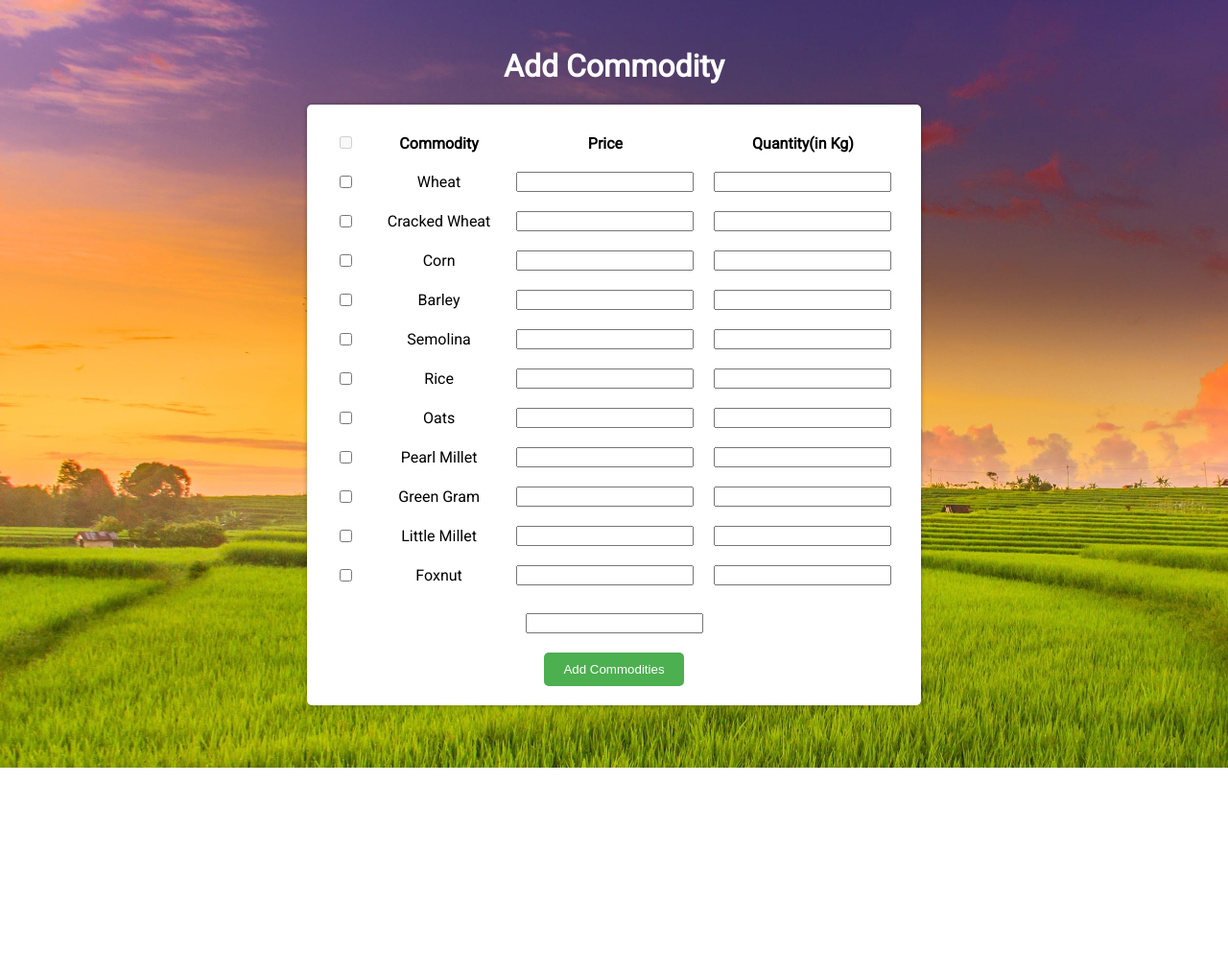
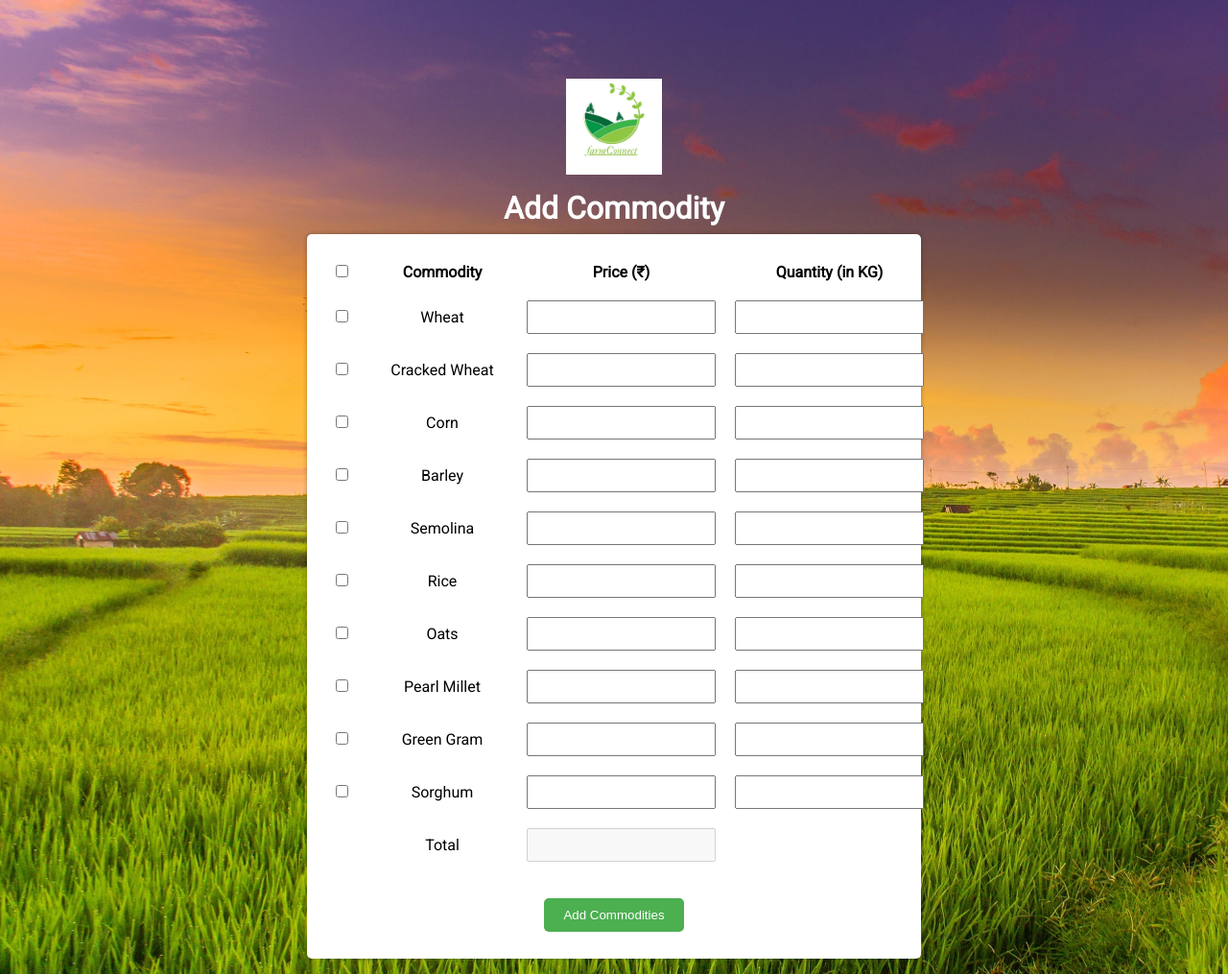
Before and after one commit to Array-JKLU/Project_HackJKLU_2.0, a Django app: template farmConnect/farm/templates/commodity_add.html in a window 1280 px wide. Shown: the whole page at 96% size. Before the commit the page ends 800 px from the top, so only its background shows below. Run offline with Django 4.2, Linux system fonts and the light colour scheme; the template is opened without the code that fills it, so the values that code supplies are empty.

Commit message:
Early Submission Files

```diff
--- a/farmConnect/farm/models.py
+++ b/farmConnect/farm/models.py
@@ -4,7 +4,6 @@ class Commodity(models.Model):
     name = models.CharField(max_length=255)
     price = models.DecimalField(max_digits=10, decimal_places=2)
     quantity = models.PositiveIntegerField()
-    image = models.ImageField(upload_to='commodities')
 
     def __str__(self):
         return self.name
--- a/farmConnect/farm/static/farm/style.css
+++ b/farmConnect/farm/static/farm/style.css
@@ -1,4 +1,9 @@
 @import url("https://fonts.googleapis.com/css2?family=Roboto&display=swap");
+
+* {
+  margin: 0;
+  padding: 8px;
+}
 
 body {
   font-family: "Roboto", sans-serif;
@@ -6,10 +11,29 @@ body {
   background-image: url(./bg.jpg);
 }
 
-h1 {
+h1, h2 {
   text-align: center;
   color: white;
   margin-top: 50px;
+  cursor: default;
+}
+
+li {
+  color: white;
+}
+
+.farm_buttons a:link, .farm_buttons a:visited {
+  background-color: #4caf50;
+  color: white;
+  padding: 14px 25px;
+  text-align: center;
+  text-decoration: none;
+  display: inline-block;
+  border-radius: 8px;
+}
+
+.farm_buttons a:hover, .farm_buttons a:active {
+  background-color: #3e8e41;
 }
 
 form {
@@ -26,8 +50,7 @@ table {
   width: 100%;
 }
 
-td,
-th {
+td, th {
   border: none;
   text-align: center;
   padding: 10px;
--- a/farmConnect/farm/templates/commodity_add.html
+++ b/farmConnect/farm/templates/commodity_add.html
@@ -11,121 +11,118 @@
     <link rel="shortcut icon" href="{% static 'logo.png' %}">
 </head>
 
-<!-- <body>
-    <h1>Add a New Commodity</h1>
-    <form method="post" enctype="multipart/form-data">
-        {% csrf_token %}
-        <tr>
-            <label for="name">Name:</label>
-            <input type="text" id="name" name="name" required>
-        </tr>
-        <tr>
-            <label for="price">Price:</label>
-            <input type="number" id="price" name="price" min="0" step="0.01" required>
-        </tr>
-        <tr>
-            <label for="quantity">Quantity:</label>
-            <input type="number" id="quantity" name="quantity" min="1" required>
-        </tr>
-        <button type="submit">Add Commodity</button>
-    </form>
-</body> -->
+<!-- <input type="text" id="name" name="name" required> -->
 
 <body>
-    <h1>Add Commodity</h1>
-    <form method="post" enctype="multipart/form-data">
+    <h1>
+        <img src="{% static 'logo.png' %}" alt="farmConnect" height="100px" width="100px" />
+        <br>Add Commodity
+    </h1>
+    <form method="post">
         {% csrf_token %}
         <table>
         <tr>
-            <th><input type="checkbox" id="item" name="item" value="Commodity" disabled></th>
+            <th><input onClick="toggleAll(this)" type="checkbox" id="item" name="item" value="Commodity"></th>
             <th>Commodity</th>
-            <th>Price</th>
-            <th>Quantity(in Kg)</th>
+            <th>Price (₹)</th>
+            <th>Quantity (in KG)</th>
         </tr>
         <tr>
-            <td><input type="checkbox" id="item" name="item" value="Wheat"></td>
+            <td><input onchange="disableIt('wheat')" type="checkbox" id="wheat" name="wheat" value="1"></td>
             <td><label for="item">Wheat</label></td>
-            <td><input onblur="findTotal()" type="number" id="price" class="commodity" name="price" min="0" step="0.01" required></td>
-            <td><input type="number" id="quantity" name="quantity" min="1" required></td>
+            <td><input onblur="findTotal()" type="number" id="price" class="commodity" name="wheat1" min="0" step="0.1" required></td>
+            <td><input type="number" id="quantity" name="wheat2" min="1" required></td>
         </tr>
         <tr>
-            <td><input type="checkbox" id="item" name="item" value="Cracked Wheat"></td>
+            <td><input onchange="disableIt('crackedWheat')" type="checkbox" id="crackedWheat" name="crackedWheat" value="1"></td>
             <td><label for="item">Cracked Wheat</label></td>
-            <td><input onblur="findTotal()" type="number" id="price" class="commodity" name="price" min="0" step="0.01" required></td>
-            <td><input type="number" id="quantity" name="quantity" min="1" required></td>
+            <td><input onblur="findTotal()" type="number" id="price" class="commodity" name="crackedWheat1" min="0" step="0.1" required></td>
+            <td><input type="number" id="quantity" name="crackedWheat2" min="1" required></td>
         </tr>
         <tr>
-            <td><input type="checkbox" id="item" name="item" value="Corn"></td>
+            <td><input onchange="disableIt('corn')" type="checkbox" id="corn" name="item" value="1"></td>
             <td><label for="item">Corn</label></td>
-            <td><input onblur="findTotal()" type="number" id="price" class="commodity" name="price" min="0" step="0.01" required></td>
-            <td><input type="number" id="quantity" name="quantity" min="1" required></td>
+            <td><input onblur="findTotal()" type="number" id="price" class="commodity" name="corn1" min="0" step="0.1" required></td>
+            <td><input type="number" id="quantity" name="corn2" min="1" required></td>
         </tr>
         <tr>
-            <td><input type="checkbox" id="item" name="item" value="Barley"></td>
+            <td><input onchange="disableIt('barley')" type="checkbox" id="barley" name="item" value="1"></td>
             <td><label for="item">Barley</label></td>
-            <td><input onblur="findTotal()" type="number" id="price" class="commodity" name="price" min="0" step="0.01" required></td>
-            <td><input type="number" id="quantity" name="quantity" min="1" required></td>
+            <td><input onblur="findTotal()" type="number" id="price" class="commodity" name="barley1" min="0" step="0.1" required></td>
+            <td><input type="number" id="quantity" name="barley2" min="1" required></td>
         </tr>
         <tr>
-            <td><input type="checkbox" id="item" name="item" value="Semolina"></td>
+            <td><input onchange="disableIt('semolina')" type="checkbox" id="semolina" name="item" value="1"></td>
             <td><label for="item">Semolina</label></td>
-            <td><input onblur="findTotal()" type="number" id="price" class="commodity" name="price" min="0" step="0.01" required></td>
-            <td><input type="number" id="quantity" name="quantity" min="1" required></td>
+            <td><input onblur="findTotal()" type="number" id="price" class="commodity" name="semolina1" min="0" step="0.1" required></td>
+            <td><input type="number" id="quantity" name="semolina2" min="1" required></td>
         </tr>
         <tr>
-            <td><input type="checkbox" id="item" name="item" value="Puffed Rice"></td>
+            <td><input onchange="disableIt('x')" type="checkbox" id="rice" name="item" value="1"></td>
             <td><label for="item">Rice</label></td>
-            <td><input onblur="findTotal()" type="number" id="price" class="commodity" name="price" min="0" step="0.01" required></td>
-            <td><input type="number" id="quantity" name="quantity" min="1" required></td>
+            <td><input onblur="findTotal()" type="number" id="price" class="commodity" name="rice1" min="0" step="0.1" required></td>
+            <td><input type="number" id="quantity" name="rice2" min="1" required></td>
         </tr>
         <tr>
-            <td><input type="checkbox" id="item" name="item" value="Oats"></td>
+            <td><input onchange="disableIt('x')" type="checkbox" id="item" name="item" value="1"></td>
             <td><label for="item">Oats</label></td>
-            <td><input onblur="findTotal()" type="number" id="price" class="commodity" name="price" min="0" step="0.01" required></td>
-            <td><input type="number" id="quantity" name="quantity" min="1" required></td>
+            <td><input onblur="findTotal()" type="number" id="price" class="commodity" name="oats1" min="0" step="0.1" required></td>
+            <td><input type="number" id="quantity" name="oats2" min="1" required></td>
         </tr>
         <tr>
-            <td><input type="checkbox" id="item" name="item" value="Pearl Millet"></td>
+            <td><input onchange="disableIt('x')" type="checkbox" id="item" name="item" value="1"></td>
             <td><label for="item">Pearl Millet</label></td>
-            <td><input onblur="findTotal()" type="number" id="price" class="commodity" name="price" min="0" step="0.01" required></td>
-            <td><input type="number" id="quantity" name="quantity" min="1" required></td>
+            <td><input onblur="findTotal()" type="number" id="price" class="commodity" name="pearlMillet1" min="0" step="0.1" required></td>
+            <td><input type="number" id="quantity" name="pearlMillet2" min="1" required></td>
         </tr>
         <tr>
-            <td><input type="checkbox" id="item" name="item" value="Green Gram"></td>
+            <td><input onchange="disableIt('x')" type="checkbox" id="item" name="item" value="1"></td>
             <td><label for="item">Green Gram</label></td>
-            <td><input onblur="findTotal()" type="number" id="price" class="commodity" name="price" min="0" step="0.01" required></td>
-            <td><input type="number" id="quantity" name="quantity" min="1" required></td>
+            <td><input onblur="findTotal()" type="number" id="price" class="commodity" name="greenGram1" min="0" step="0.1" required></td>
+            <td><input type="number" id="quantity" name="greenGram2" min="1" required></td>
         </tr>
         <tr>
-            <td><input type="checkbox" id="item" name="item" value="Little Millet"></td>
-            <td><label for="item">Little Millet</label></td>
-            <td><input onblur="findTotal()" type="number" id="price" class="commodity" name="price" min="0" step="0.01" required></td>
-            <td><input type="number" id="quantity" name="quantity" min="1" required></td>
+            <td><input onchange="disableIt('x')" type="checkbox" id="item" name="item" value="Sorghum"></td>
+            <td><label for="item">Sorghum</label></td>
+            <td><input onblur="findTotal()" type="number" id="price" class="commodity" name="sorghum1" min="0" step="0.1" required></td>
+            <td><input type="number" id="quantity" name="sorghum2" min="1" required></td>
         </tr>
         <tr>
-            <td><input type="checkbox" id="item" name="item" value="Foxnut"></td>
-            <td><label for="item">Foxnut</label></td>
-            <td><input onblur="findTotal()" type="number" id="price" class="commodity" name="price" min="0" step="0.01" required></td>
-            <td><input type="number" id="quantity" name="quantity" min="1" required></td>
+            <td></td>
+            <td><label for="item">Total</label></td>
+            <td><input type="number" name="total" id="total" disabled/></td>
+            <td></td>
         </tr>
     </table>
         <div style="text-align: center;">
-            <br><input type="number" name="total" id="total"/>
-            <br><input type="submit" value="Add Commodities">
+            <input type="submit" value="Add Commodities">
         </div>
     </form>
     <script type="text/javascript">
+        function disableIt(name) {
+            elements = document.getElementsByClassName(name);
+            checkbox = document.getElementById(name);
+            for (var i=0, n=elements.length; i<n; i++) {
+                elements[i].enabled = !this.checked;
+                elements[i].required = this.checked;
+            }
+        }
+        function toggleAll(source) {
+            checkboxes = document.getElementsByName('item');
+            for(var i=0, n=checkboxes.length; i<n; i++) {
+                checkboxes[i].checked = source.checked;
+            }
+        }
         function findTotal(){
             var arr = document.getElementsByClassName('commodity');
-            var tot=0;
-            for(var i=0;i<arr.length;i++){
-                if(parseInt(arr[i].value))
-                    tot += parseInt(arr[i].value);
+            var tot=0.0;
+            for(var i=0; i<arr.length; i++){
+                if(parseFloat(arr[i].value))
+                    tot += parseFloat(arr[i].value);
             }
             document.getElementById('total').value = tot;
         }
-
-            </script>
+    </script>
 </body>
 
 </html>
```
Also changed, not shown: farmConnect/farm/templates/commodity_list.html (+7 -3 lines), farmConnect/farm/templates/farm.html (+6 -3 lines), farmConnect/farm/views.py (+7 -13 lines), farmConnect/farmConnect/settings.py (+5 -3 lines).
